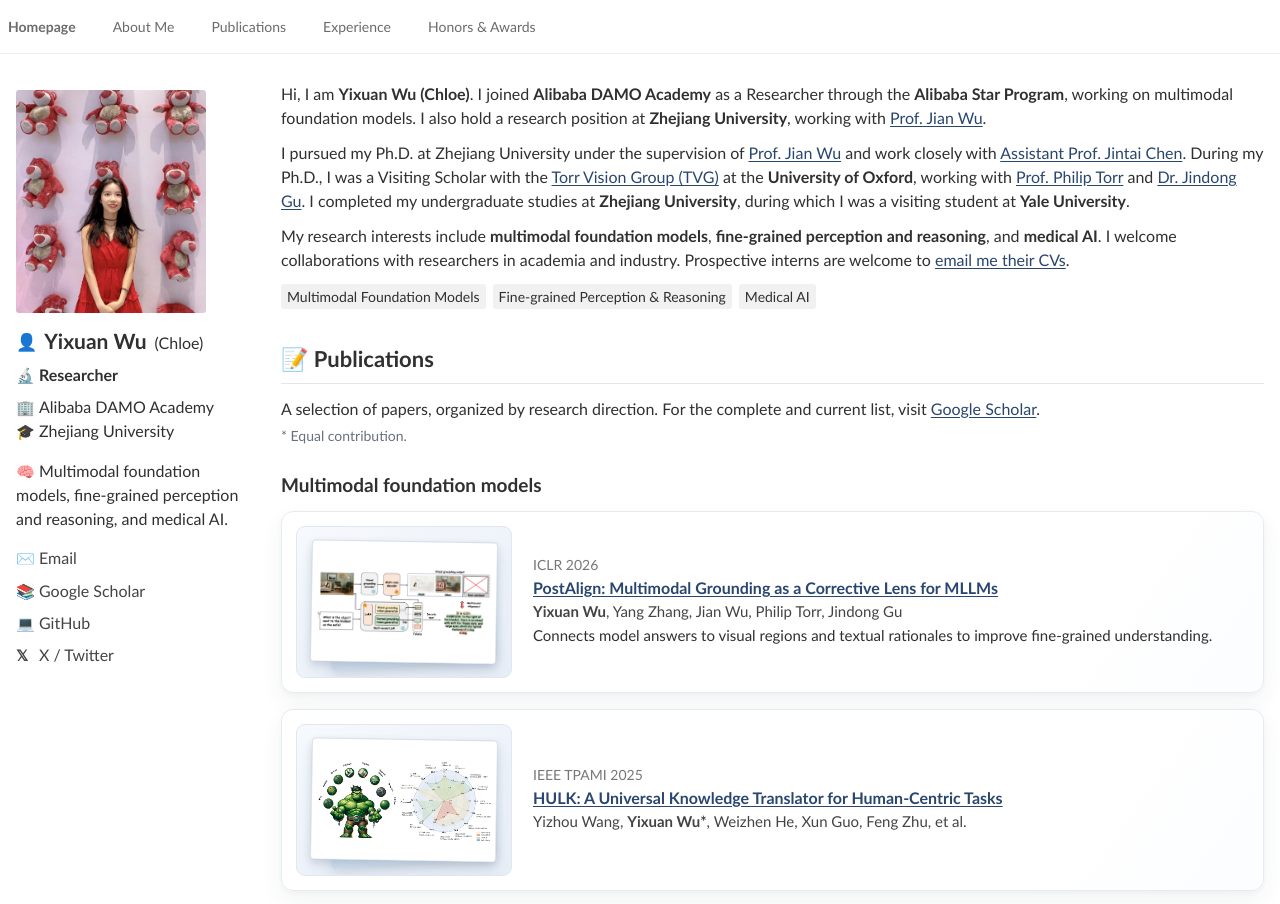
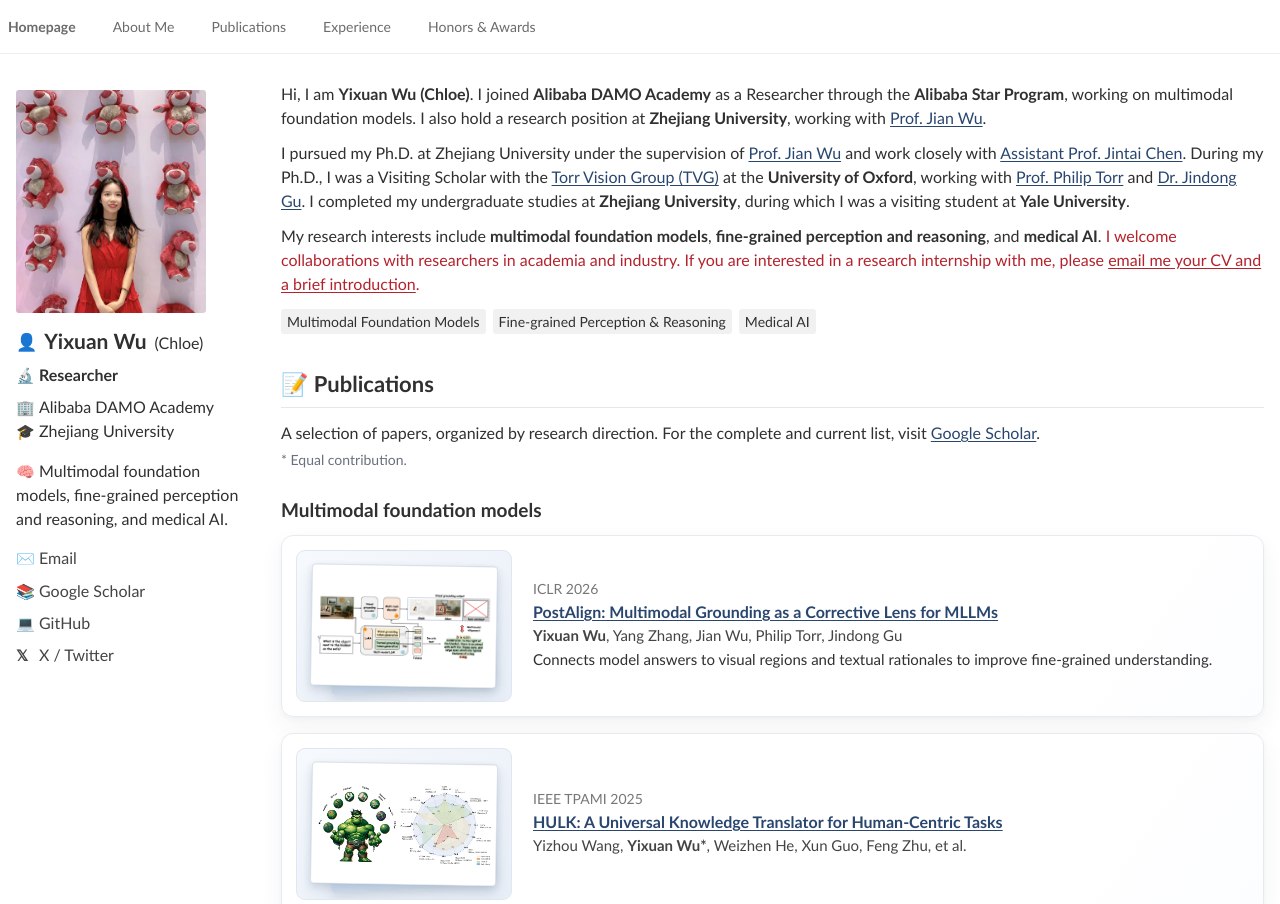
Before and after one commit to yixuan730/yixuan730.github.io, a plain HTML site: page index.html in a window 1280 px wide. Shown: the top 904 px of the page. Drawn offline with Linux system fonts and the light colour scheme.

Commit message:
Clarify internship invitation and update LLM4Rec experience

```diff
--- a/index.html
+++ b/index.html
@@ -43,7 +43,7 @@
         <h1 class="visually-hidden">About Yixuan Wu</h1>
         <p>Hi, I am <strong>Yixuan Wu (Chloe)</strong>. I joined <strong>Alibaba DAMO Academy</strong> as a Researcher through the <strong>Alibaba Star Program</strong>, working on multimodal foundation models. I also hold a research position at <strong>Zhejiang University</strong>, working with <a href="https://person.zju.edu.cn/en/wujian" target="_blank" rel="noopener noreferrer">Prof. Jian Wu</a>.</p>
         <p>I pursued my Ph.D. at Zhejiang University under the supervision of <a href="https://person.zju.edu.cn/en/wujian" target="_blank" rel="noopener noreferrer">Prof. Jian Wu</a> and work closely with <a href="https://whatashot.github.io/" target="_blank" rel="noopener noreferrer">Assistant Prof. Jintai Chen</a>. During my Ph.D., I was a Visiting Scholar with the <a href="https://torrvision.com/" target="_blank" rel="noopener noreferrer">Torr Vision Group (TVG)</a> at the <strong>University of Oxford</strong>, working with <a href="https://eng.ox.ac.uk/people/philip-torr" target="_blank" rel="noopener noreferrer">Prof. Philip Torr</a> and <a href="https://jindonggu.github.io/" target="_blank" rel="noopener noreferrer">Dr. Jindong Gu</a>. I completed my undergraduate studies at <strong>Zhejiang University</strong>, during which I was a visiting student at <strong>Yale University</strong>.</p>
-        <p>My research interests include <strong>multimodal foundation models</strong>, <strong>fine-grained perception and reasoning</strong>, and <strong>medical AI</strong>. I welcome collaborations with researchers in academia and industry. Prospective interns are welcome to <a href="mailto:wyx_chloe@zju.edu.cn?subject=Internship%20Inquiry">email me their CVs</a>.</p>
+        <p>My research interests include <strong>multimodal foundation models</strong>, <strong>fine-grained perception and reasoning</strong>, and <strong>medical AI</strong>. <span class="opportunity-note">I welcome collaborations with researchers in academia and industry. If you are interested in a research internship with me, please <a href="mailto:wyx_chloe@zju.edu.cn?subject=Research%20Internship%20Inquiry">email me your CV and a brief introduction</a>.</span></p>
         <div class="interest-row" aria-label="Research interests">
           <span>Multimodal Foundation Models</span><span>Fine-grained Perception &amp; Reasoning</span><span>Medical AI</span>
         </div>
@@ -74,7 +74,7 @@
         <div class="section-heading"><h2>💼 Experience</h2></div>
         <div class="timeline">
           <div><span class="timeline-date">Current</span><p><strong>Alibaba DAMO Academy</strong><br>Researcher · Alibaba Star Program</p></div>
-          <div><span class="timeline-date">2025</span><p><strong>Alibaba Taotian</strong><br>Research Intern · T-Star Program, Intelligent Search and Recommendation</p></div>
+          <div><span class="timeline-date">2025</span><p><strong>Alibaba Taotian</strong><br>Research Intern · T-Star Program, LLM4Rec (large language models for recommendation)</p></div>
           <div><span class="timeline-date">2023–2024</span><p><strong>Shanghai AI Lab</strong><br>Research Intern · Multimodal models and human-centric foundation models</p></div>
           <div><span class="timeline-date">2022–2023</span><p><strong>SenseTime</strong><br>Research Intern · Vision-language models</p></div>
         </div>
--- a/styles.css
+++ b/styles.css
@@ -78,6 +78,7 @@ main { min-width: 0; }
 .intro { padding: 0; }
 h1 { font-size: 17px; font-weight: 700; margin: 0 0 6px; line-height: 1.4; }
 .intro p { margin: 0 0 10px; }
+.opportunity-note, .opportunity-note a { color: #b4232d; }
 .interest-row { display: flex; flex-wrap: wrap; gap: 7px; margin: 12px 0 4px; }
 .interest-row span {
   display: inline-block;
```
